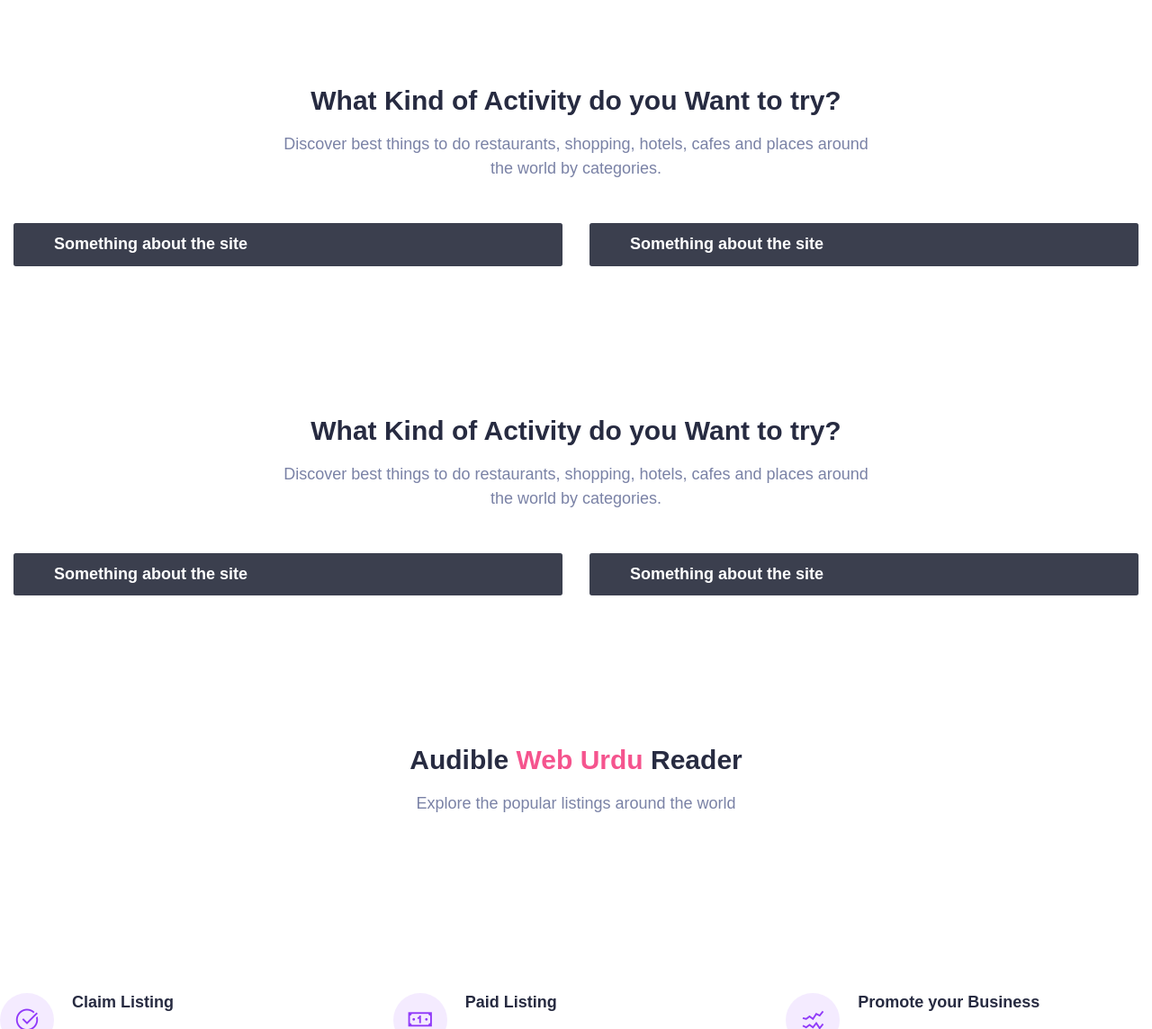
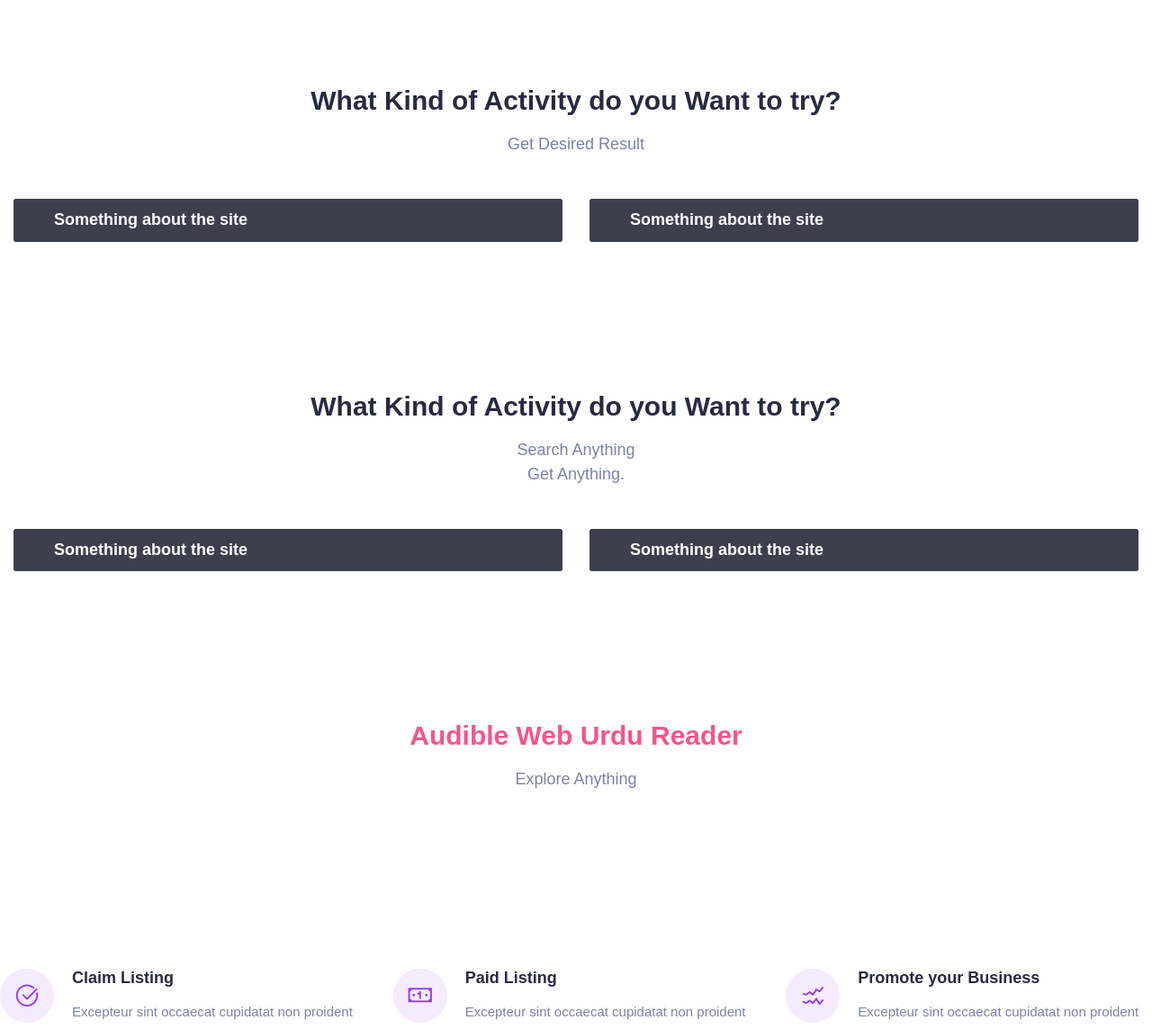
Before and after one commit to in-techouse/language-voice-search, a Django app: page / in a window 1280 px wide. Shown: the part 801-1945 px from the top of the page at 90% size. Run offline with Django 3.2, Linux system fonts and the light colour scheme; some libraries are stand-ins or nearby versions.

Commit message:
Text change

```diff
--- a/templates/base.html
+++ b/templates/base.html
@@ -455,8 +455,8 @@
 
                     <div class="kc-css-37706  section-title">
 
-                        <h2>Audible <span>Web Urdu</span> Reader</h2>
-                        <p>Explore the popular listings around the world</p>
+                        <h2> <span>Audible Web Urdu Reader</span> </h2>
+                        <p>Explore Anything</p>
 
                     </div>
                     <div class="kc-css-667937 row kc_row_inner align-items-center">
--- a/templates/home.html
+++ b/templates/home.html
@@ -21,9 +21,8 @@
                             <div class="row">
                                 <div class="col-md-12">
                                     <div class="atbd_search_title_area">
-                                        <h2 class="title">Find the Best Places to Search anything via voice</h2>
-                                        <p class="sub_title">All the top locations – from restaurants and clubs, to
-                                            galleries, famous places and more..</p>
+                                        <h2 class="title">Audible Web Urdu Reader for Visually Impaired Users</h2>
+                                        <p class="sub_title">Voice based reader aspires to serve the visually impaired users in getting knowledge of the any website on the internet.</p>
                                     </div>
                                     <!--- end title area -->
                                 </div>
@@ -75,7 +74,7 @@
                                             <li>
                                                 <a
                                                         href="https://directorist.com/theme/demo/direo/single-category/restaurants/">
-                                                    <span class="las la-otterpy" aria-hidden="true"></span>
+                                                    <span class="las la-microphone" aria-hidden="true"></span>
                                                     <p>Search anything</p>
                                                 </a>
                                             </li>
@@ -83,7 +82,7 @@
                                             <li>
                                                 <a
                                                         href="https://directorist.com/theme/demo/direo/single-category/hotels/">
-                                                    <span class="la la-home" aria-hidden="true"></span>
+                                                    <span class="la la-volume-up" aria-hidden="true"></span>
                                                     <p>Text to Speech</p>
                                                 </a>
                                             </li>
@@ -91,7 +90,7 @@
                                             <li>
                                                 <a
                                                         href="https://directorist.com/theme/demo/direo/single-category/shopping/">
-                                                    <span class="la la-cart-arrow-down" aria-hidden="true"></span>
+                                                    <span class="la la-comment-alt" aria-hidden="true"></span>
                                                     <p>Speech to text</p>
                                                 </a>
                                             </li>
@@ -99,7 +98,7 @@
                                             <li>
                                                 <a
                                                         href="https://directorist.com/theme/demo/direo/single-category/outdoor-activities/">
-                                                    <span class="la la-bank" aria-hidden="true"></span>
+                                                    <span class="lab la-audible" aria-hidden="true"></span>
                                                     <p>Something</p>
                                                 </a>
                                             </li>
@@ -126,8 +125,7 @@
                 <div class="module_wrapper">
                     <div class="kc-css-369973 section-title">
                         <h2>What Kind of Activity do you Want to try?</h2>
-                        <p>Discover best things to do restaurants, shopping, hotels, cafes and places around<br/>
-                            the world by categories.</p>
+                        <p>Get Desired Result <br/></p>
                     </div>
                     <div class="kc-css-950115 kc-title-wrap" id="category-style1">
                         <div id="directorist" class="atbd_wrapper">
@@ -192,8 +190,8 @@
                 <div class="module_wrapper">
                     <div class="kc-css-369973  section-title">
                         <h2>What Kind of Activity do you Want to try?</h2>
-                        <p>Discover best things to do restaurants, shopping, hotels, cafes and places around<br/>
-                            the world by categories.</p>
+                        <p>Search Anything<br/>
+                            Get Anything.</p>
                     </div>
                     <div class="kc-css-950115 kc-title-wrap" id="category-style1">
                         <div id="directorist" class="atbd_wrapper">
```
